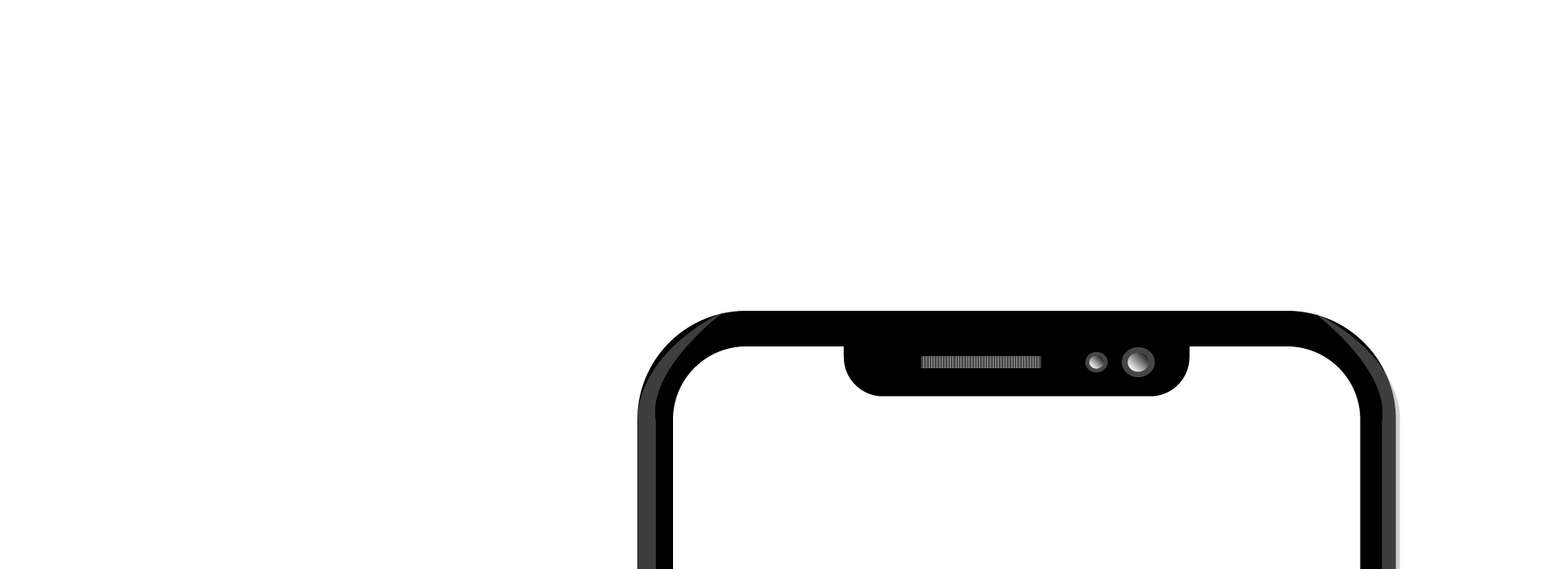
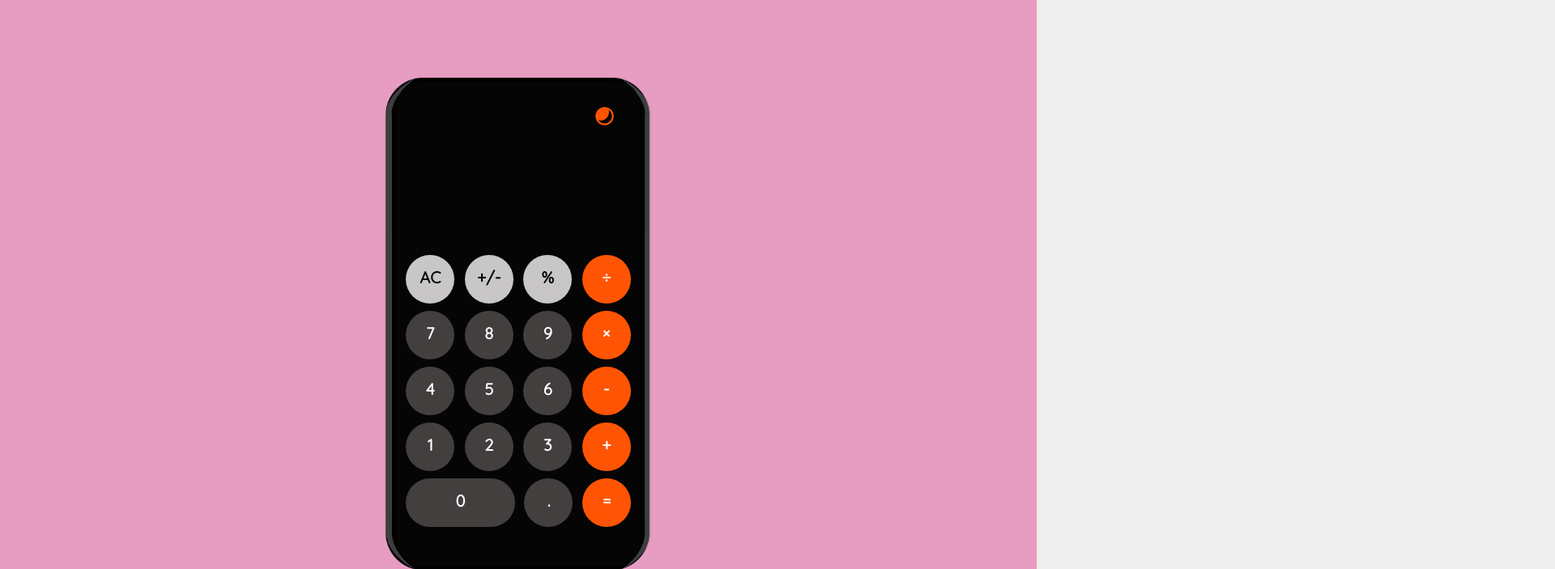
Before and after one commit to maverick-farhan/IOS-Calculator, a plain HTML site: page index.html in a window 1280 px wide. Shown: the top 703 px of the page at 81% size, 1920 px wide, since content can reach past the window. Drawn offline with nearby package versions, Linux system fonts and the light colour scheme.

Commit message:
File edited

```diff
--- a/index.html
+++ b/index.html
@@ -8,7 +8,7 @@
 
 
 <link href="https://cdn.jsdelivr.net/npm/remixicon@2.5.0/fonts/remixicon.css" rel="stylesheet">
-    <link rel="stylesheet" href="cal.css">
+    <link rel="stylesheet" href="style.css">
   </head>
   <body>
 	  <main>
```
